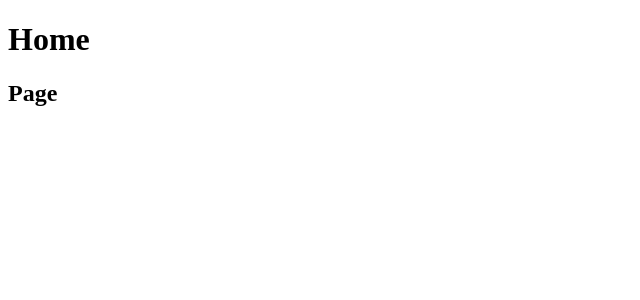
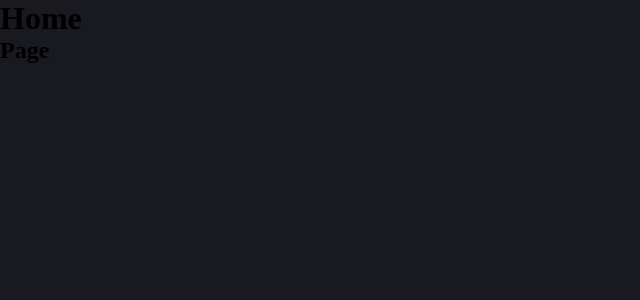
Before and after one commit to williamroberttv/shopredux, a JavaScript app: page / in a window 1280 px wide. Shown: the top 300 px of the page, without its empty margins (0-640 px from the left). Built offline with nearby package versions, Linux system fonts and the light colour scheme; the HTML template or start-up script is replaced by a standard one.

Commit message:
feat: add styled-components and global styles

```diff
--- a/package.json
+++ b/package.json
@@ -10,6 +10,7 @@
     "react-dom": "^17.0.2",
     "react-router-dom": "^5.3.0",
     "react-scripts": "4.0.3",
+    "styled-components": "^5.3.1",
     "web-vitals": "^1.0.1"
   },
   "scripts": {
--- a/src/App.js
+++ b/src/App.js
@@ -1,7 +1,13 @@
 import { Routes } from './routes';
+import GlobalStyle from './styles/global';
 
 function App() {
-  return <Routes />;
+  return (
+    <>
+      <GlobalStyle />
+      <Routes />
+    </>
+  );
 }
 
 export default App;
--- /dev/null
+++ b/src/styles/global.js
@@ -0,0 +1,18 @@
+import { createGlobalStyle } from 'styled-components';
+
+export default createGlobalStyle`
+  * {
+    margin: 0;
+    padding: 0;
+    outline: 0;
+    box-sizing: border-box;
+  }
+
+  body {
+    background: #191920;
+  }
+
+  button {
+    cursor: pointer;
+  }
+`;
```
Also changed, not shown: 1 other file (tests, documents, lock files or other folders).
